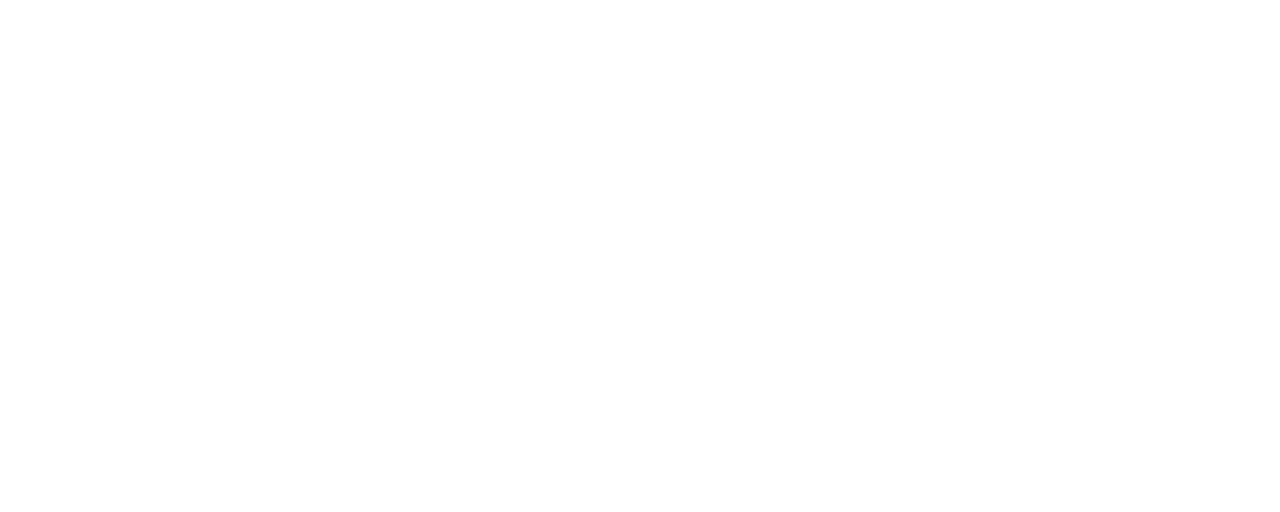
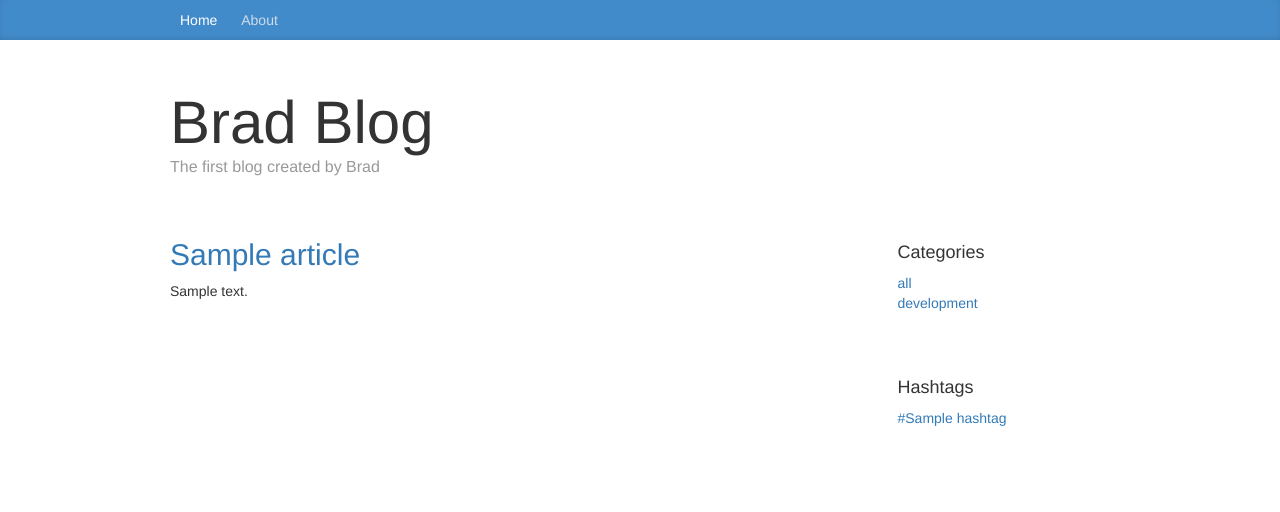
Before and after one commit to DeveloperHeo/python-blog, a Django app: page / in a window 1280 px wide. Before the commit the part shown is empty. Shown: the top 512 px of the page. Run offline with Django 3.2, Linux system fonts and the light colour scheme; tables that the repository leaves empty hold one stand-in row (values such as "Sample post"); some libraries are stand-ins or nearby versions.

Commit message:
finish blog lecture

```diff
--- a/feed/models.py
+++ b/feed/models.py
@@ -1,6 +1,13 @@
 from django.db import models
 
 # Create your models here.
+
+class HashTag(models.Model):
+    name = models.CharField(max_length=50)
+
+    def __str__(self):
+        return self.name
+
 class Article(models.Model):
     DEVELOPMENT = "dv"
     PERSONAL = "ps"
@@ -17,19 +24,19 @@ class Article(models.Model):
         default=DEVELOPMENT
     )
 
+    hashtag = models.ManyToManyField(HashTag)
+
     def __str__(self):
         return self.title
 
 class Comment(models.Model):
-    article = models.ForeignKey(Article, on_delete=models.CASCADE)
+    article = models.ForeignKey(
+        Article,
+        related_name="article_comments",
+        on_delete=models.CASCADE
+    )
     username = models.CharField(max_length=50)
     content = models.CharField(max_length=200)
 
     def __str__(self):
         return "{}에 댓글: {}".format(self.article.title, self.content)
-
-class HashTag(models.Model):
-    name = models.CharField(max_length=50)
-
-    def __str__(self):
-        return self.name
--- a/feed/urls.py
+++ b/feed/urls.py
@@ -3,6 +3,6 @@ from . import views
 
 urlpatterns = [
     url(r'^$', views.index, name='index'),
-    # url(r'^$', views.detail, name='detail'),
+    url(r'^(?P<article_id>[0-9]+)/$', views.detail, name='detail'),
     # url(r'^$', views.about, name='about'),
 ]
--- a/feed/views.py
+++ b/feed/views.py
@@ -1,11 +1,66 @@
 from django.shortcuts import render
+from django.http import HttpResponseRedirect
+from .models import Article,Comment,HashTag
 
 # Create your views here.
 def index(request):
-    return render(request, "index.html", {})
 
-def detail(request):
-    pass
+    # GET & POST
+    category = request.GET.get("category")
+    hashtag = request.GET.get("hashtag")
+
+    hashtag_list = HashTag.objects.all()
+
+    if not category and not hashtag:
+        article_list = Article.objects.all()
+    elif category:
+        article_list = Article.objects.filter(category=category)
+    else:
+        article_list = Article.objects.filter(hashtag__name=hashtag)
+
+
+    # category_list = set([])
+    # for article in article_list:
+    #     category_list.add(article.get_category_display())
+    #### 위와 동일한 로직 ####
+    category_list = set([
+        (article.category, article.get_category_display())
+        for article in article_list
+    ])
+
+    ctx = {
+        "article_list": article_list,
+        "hashtag_list": hashtag_list,
+        "category_list": category_list
+    }
+    return render(request, "index.html", ctx)
+
+def detail(request, article_id):
+
+    article = Article.objects.get(id=article_id)
+    # comment_list = Comment.objects.filter(article__id=article_id)
+    # comment_list = article.article_comments.all()
+    hashtag_list = HashTag.objects.all()
+    ctx = {
+        "article": article,
+        # "comment_list": comment_list,
+        "hashtag_list": hashtag_list
+    }
+
+    if request.method == "GET":
+        pass
+    elif request.method == "POST":
+        username = request.POST.get("username")
+        content = request.POST.get("content")
+        Comment.objects.create(
+            article = article,
+            username=username,
+            content=content
+        )
+
+        return HttpResponseRedirect("/{}/".format(article_id))
+
+    return render(request, "detail.html", ctx)
 
 # def about(request):
 #     pass
--- a/static/css/base.css
+++ b/static/css/base.css
@@ -1,8 +1,59 @@
-.colorful-text {
-  color: white;
+.container {
+    width: 970px;
+}
 
-  padding: 10px;
-  /*height: 100px;*/
-  /*margin: 10px;*/
-  background-color: #222222;
+.blog-masthead {
+    background-color: #428bca;
+    -webkit-box-shadow: inset 0 -2px 5px rgba(0,0,0,.1);
+    box-shadow: inset 0 -2px 5px rgba(0,0,0,.1);
 }
+
+.blog-nav .active {
+    color: #fff;
+}
+
+.blog-nav-item {
+    position: relative;
+    display: inline-block;
+    padding: 10px;
+    font-weight: 500;
+    color: #cdddeb;
+}
+
+.blog-header {
+    padding-top: 20px;
+    padding-bottom: 20px;
+}
+
+.blog-title {
+    margin-top: 30px;
+    margin-bottom: 0;
+    font-size: 60px;
+    font-weight: normal;
+}
+
+.blog-description {
+    font-size: 20px;
+    color: #999;
+}
+
+.lead {
+    margin-bottom: 20px;
+    font-size: 16px;
+    font-weight: 300;
+    line-height: 1.4;
+}
+
+.sidebar-module {
+    padding: 15px;
+    margin: 0 -15px 15px;
+}
+
+.list-unstyled {
+    padding-left: 0;
+    list-style: none;
+}
+
+.reply-form {
+    margin-top: 30px;
+}
--- a/templates/index.html
+++ b/templates/index.html
@@ -0,0 +1,44 @@
+{% extends "base.html" %}
+{% block body %}
+{% include "navbar.html" %}
+<div class="container">
+    <div class="blog-header">
+        <h1 class="blog-title">Brad Blog</h1>
+        <p class="lead blog-description">The first blog created by Brad</p>
+    </div>
+
+    <div class="row">
+        <div class="col-sm-8">
+            <div class="blog-post">
+                {% for article in article_list %}
+                <h2 class="blog-post-title">
+                    <a href="/{{article.id}}/">{{ article.title }}</a>
+                </h2>
+                <p>{{ article.content }}</p>
+                {% endfor %}
+            </div>
+        </div>
+        <div class="col-sm-3 col-sm-offset-1 blog-sidebar">
+            <div class="sidebar-module">
+                <h4>Categories</h4>
+                <ol class="list-unstyled">
+                    <li><a href="/">all</a></li>
+                    {% for alias,category in category_list %}
+                    <li><a href="/?category={{alias}}">{{ category }}</a></li>
+                    {% endfor %}
+                </ol>
+            </div>
+            <div class="sidebar-module">
+                <h4>Hashtags</h4>
+                <ol class="list-unstyled">
+                    {% for hashtag in hashtag_list %}
+                    <li><a href="/?hashtag={{hashtag.name}}">#{{ hashtag.name }}</a></li>
+                    {% endfor %}
+                </ol>
+            </div>
+            <div class="sidebar-module"></div>
+        </div>
+    </div>
+</div>
+
+{% endblock %}
--- a/templates/navbar.html
+++ b/templates/navbar.html
@@ -0,0 +1,8 @@
+<div class="blog-masthead">
+  <div class="container">
+    <nav class="blog-nav">
+      <a class="blog-nav-item active" href="#">Home</a>
+      <a class="blog-nav-item" href="#">About</a>
+    </nav>
+  </div>
+</div>
```
Also changed, not shown: templates/detail.html (+51 -0 lines), feed/migrations/0002_article_hashtag.py (added).
